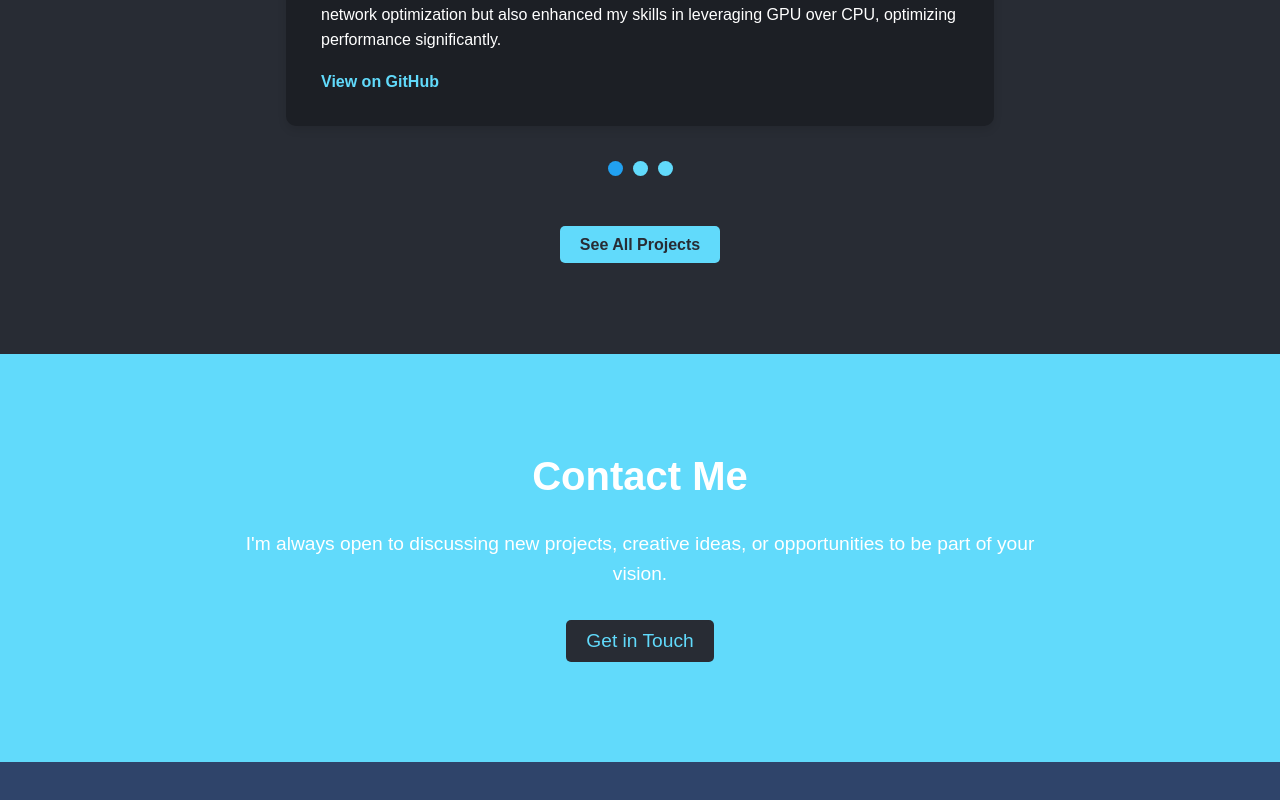
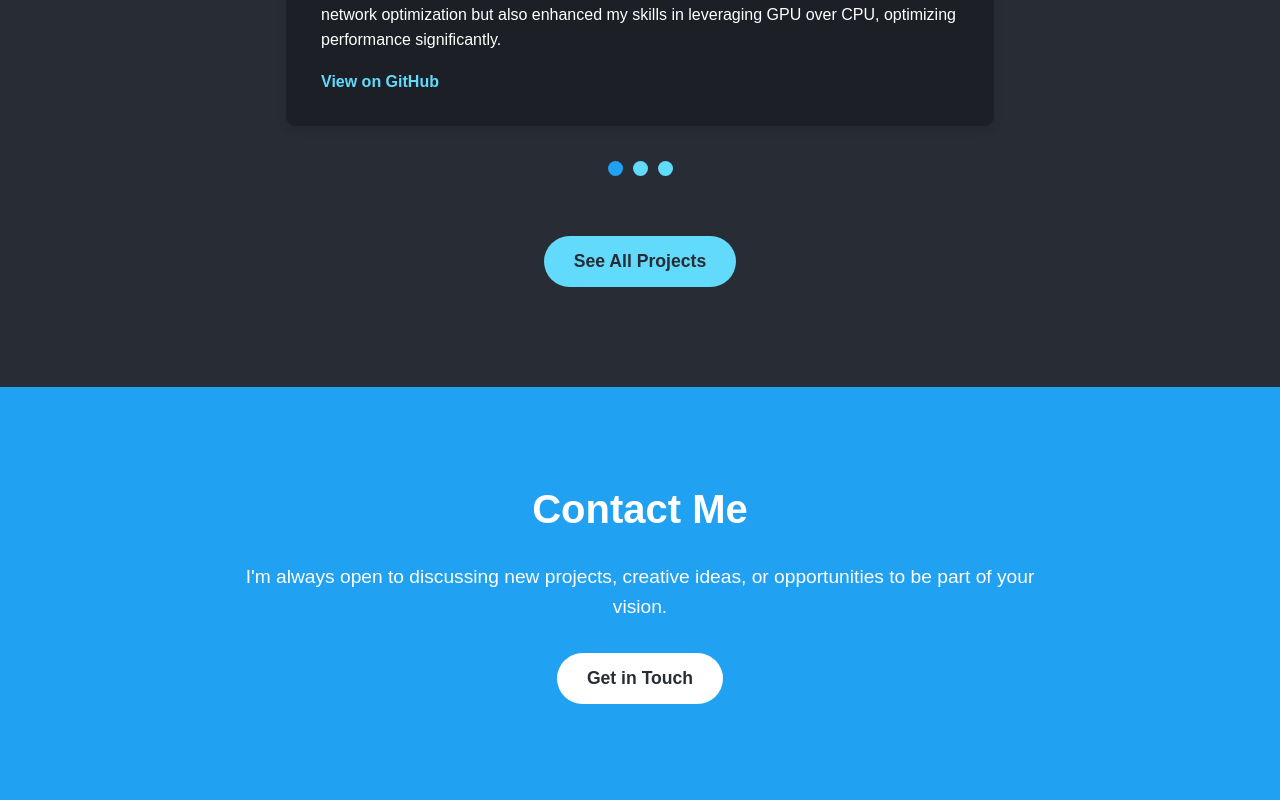
Before and after one commit to hjferguson/hjferguson.github.io, a React (Create React App) app in the folder portfolio/: page / in a window 1280 px wide. Shown: the part 2604-3404 px from the top of the page. Before the commit the page ends 3366 px from the top, so only its background shows below. Built offline with nearby package versions, Linux system fonts and the light colour scheme.

Commit message:
finalizes colouring

```diff
--- a/portfolio/src/App.css
+++ b/portfolio/src/App.css
@@ -14,3 +14,55 @@ body {
   section {
     padding: 50px 20px;
   }
+
+.cta-button {
+  background-color: #61dafb;
+  color: #282c34;
+  padding: 15px 30px;
+  border: none;
+  border-radius: 50px;
+  font-size: 1.1rem;
+  font-weight: bold;
+  cursor: pointer;
+  text-decoration: none;
+  display: inline-flex;
+  align-items: center;
+  justify-content: center;
+  transition: background-color 0.3s ease, transform 0.3s ease;
+}
+
+.cta-button:hover {
+  background-color: #21a1f1;
+  transform: translateY(-3px);
+}
+
+.cta-button:focus {
+  outline: none;
+  box-shadow: 0 0 0 3px rgba(33, 161, 241, 0.5);
+}
+
+.cta-button-dark {
+  background-color: white;
+  color: #282c34;
+  padding: 15px 30px;
+  border: none;
+  border-radius: 50px;
+  font-size: 1.1rem;
+  font-weight: bold;
+  cursor: pointer;
+  text-decoration: none;
+  display: inline-flex;
+  align-items: center;
+  justify-content: center;
+  transition: background-color 0.3s ease, transform 0.3s ease;
+}
+
+.cta-button-dark:hover {
+  background-color: #61dafb;
+  transform: translateY(-3px);
+}
+
+.cta-button-dark:focus {
+  outline: none;
+  box-shadow: 0 0 0 3px rgba(33, 161, 241, 0.5);
+}
--- a/portfolio/src/assets/projects.json
+++ b/portfolio/src/assets/projects.json
@@ -6,8 +6,8 @@
       "videoSrc": "/assets/video/computer_vision.mp4",
       "description": "This Emotion Detection Project showcases the development and refinements of a model aimed at identifying human emotions. Initial overfitting was tackled by introducing validation sets and early stopping, without much success. Progressively, through adjustments such as data augmentation, model simplification, and convolutional layer enhancements, slight improvements were achieved. Transitioning from TensorFlow to PyTorch, the project saw significant enhancement with the adoption of EfficientNet, ultimately achieving 68.5% accuracy, which is impressive considering the 'high score' for this dataset sits around 75%. This journey not only refined my understanding of neural network optimization but also enhanced my skills in leveraging GPU over CPU, optimizing performance significantly.",
       "techStack": "PyTorch, EfficientNet, GPU Acceleration",
-      "githubLink": "https://github.com/hjferguson/Emotion_Detection_AI",
-      "youtubeLink": "https://www.youtube.com/watch?v=T8JSCDt7_m8&t=954s"
+      "githubLink": "https://github.com/hjferguson/Emotion_Detection_AI"
+
     },
     {
       "id": 2,
--- a/portfolio/src/components/Projects.js
+++ b/portfolio/src/components/Projects.js
@@ -16,17 +16,6 @@ const Projects = () => {
   const filteredProjects = selectedCategory === 'All'
     ? projectsData
     : projectsData.filter(project => project.category === selectedCategory);
-
-  const getResumeLink = () => {
-    switch (selectedCategory) {
-      case 'Artificial Intelligence / Machine Learning':
-        return 'docs/assets/Harlan_Ferguson_ML_Resume.pdf';
-      case 'JavaScript':
-        return 'docs/assets/Harlan_Ferguson_JS_Resume.pdf';
-      default:
-        return 'docs/assets/Harlan_Ferguson_Resume.pdf';
-    }
-  };
 
   return (
     <section id="projects">
@@ -57,13 +46,10 @@ const Projects = () => {
               )}
               <p>{project.description}</p>
               <p><strong>Tech Stack:</strong> {project.techStack}</p>
-              <a href={project.githubLink} target="_blank" rel="noreferrer">View Project</a>
+              <a href={project.githubLink} target="_blank" rel="noreferrer">View on Github</a>
               {project.youtubeLink && <a href={project.youtubeLink} target="_blank" rel="noreferrer">Code Walkthrough on YouTube</a>}
             </div>
           ))}
-        </div>
-        <div className="resume-button">
-          <a href={getResumeLink()} target="_blank" rel="noreferrer">Download Resume</a>
         </div>
       </div>
     </section>
--- a/portfolio/src/components/homePage/HighlightedProjects.js
+++ b/portfolio/src/components/homePage/HighlightedProjects.js
@@ -100,7 +100,7 @@ const HighlightedProjects = () => {
         </div>
 
         <div className="see-all-projects">
-          <Link to="/projects" className="see-all-button">See All Projects</Link>
+          <Link to="/projects" className="cta-button">See All Projects</Link>
         </div>
       </div>
     </section>
--- a/portfolio/src/components/homePage/contact/Contact.css
+++ b/portfolio/src/components/homePage/contact/Contact.css
@@ -1,6 +1,6 @@
 .contact-section {
   padding: 100px 50px;
-  background-color: #61dafb; /* Distinct blue background */
+  background-color: #21a1f1; /* Distinct blue background */
   color: #282c34;
   text-align: center;
   position: relative;
@@ -35,5 +35,5 @@
 }
 
 .contact-button:hover {
-  background-color: #21a1f1;
+  background-color: #61dafb;
 }
--- a/portfolio/src/components/homePage/contact/Contact.js
+++ b/portfolio/src/components/homePage/contact/Contact.js
@@ -17,7 +17,7 @@ const ContactSection = () => {
         <p data-aos="fade-up" data-aos-delay="200">
           I'm always open to discussing new projects, creative ideas, or opportunities to be part of your vision.
         </p>
-        <button onClick={toggleModal} className="contact-button">
+        <button onClick={toggleModal} className="cta-button-dark">
           Get in Touch
         </button>
       </div>
```
